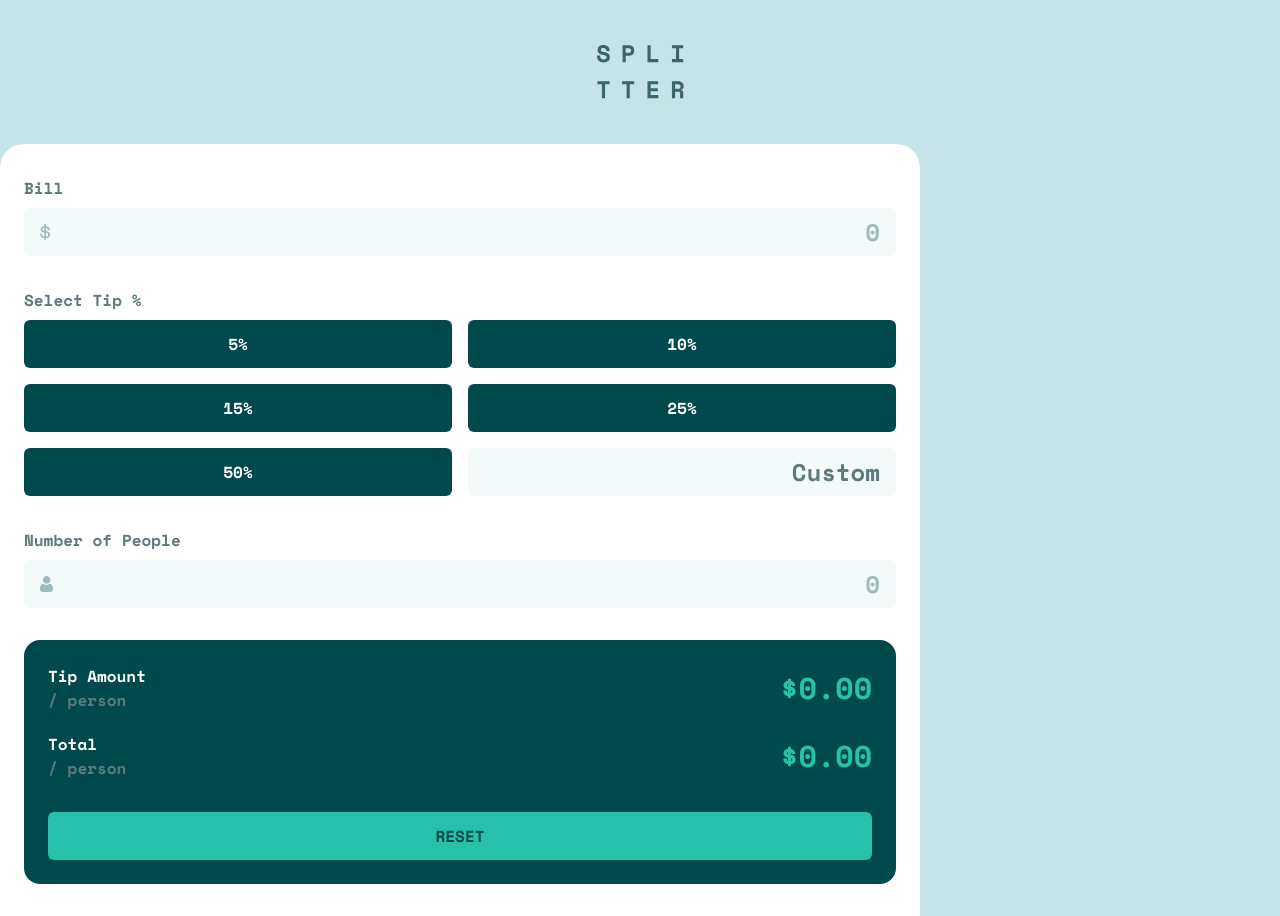
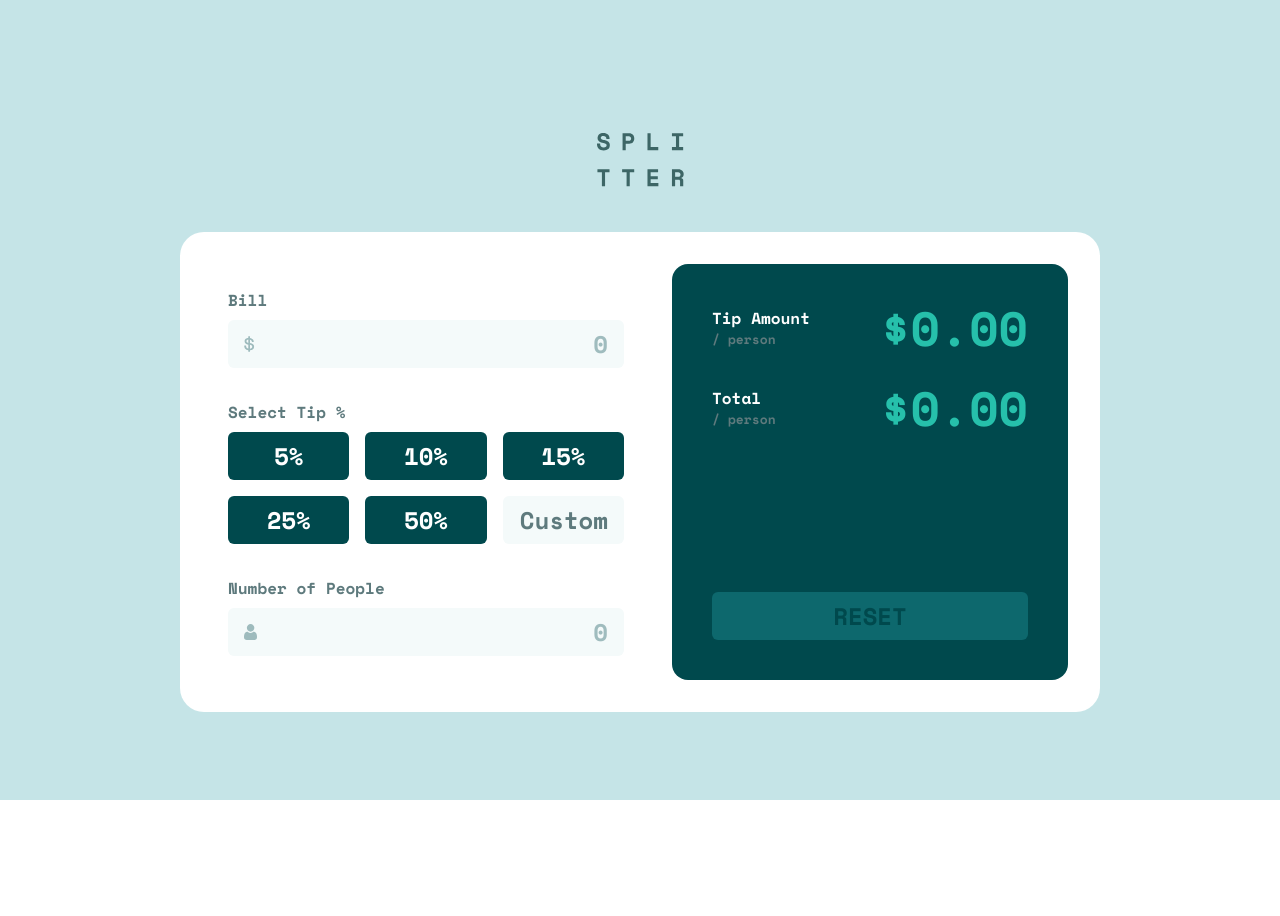
Before and after one commit to danmlarsen/fm-tip-calculator-app2, a React (Vite) app: page / in a window 1280 px wide. After the commit the page ends 800 px from the top, so only its background shows below. Built offline with nearby package versions, Linux system fonts and the light colour scheme.

Commit message:
Calculator mostly complete

```diff
--- a/src/App.tsx
+++ b/src/App.tsx
@@ -1,17 +1,14 @@
 import Calculator from "./components/Calculator";
-import { CalculatorContextProvider } from "./context/CalculatorContext";
 import Logo from "./ui/Logo";
 
 function App() {
   return (
-    <main className="flex min-h-screen bg-cyan-300">
-      <div className="grid w-full grid-rows-[144px_auto]">
+    <main className="flex min-h-screen bg-cyan-300 md:items-center md:px-6">
+      <div className="mx-auto grid w-full max-w-[920px] grid-rows-[144px_auto]">
         <div className="flex items-center justify-center">
           <Logo />
         </div>
-        <CalculatorContextProvider>
-          <Calculator />
-        </CalculatorContextProvider>
+        <Calculator />
       </div>
     </main>
   );
--- a/src/components/Calculator.tsx
+++ b/src/components/Calculator.tsx
@@ -3,10 +3,15 @@ import CalculatorForm from "./CalculatorForm";
 import CalculatorResult from "./CalculatorResult";
 import { Form } from "../ui/Form";
 import { useState } from "react";
+import {
+  calcTipAmountPerPerson,
+  calcTotalAmountPerPerson,
+} from "../utils/utils";
 
 export interface IFormInput {
   bill: string;
   tipPercent: number;
+  customTipPercent: string;
   numPeople: string;
 }
 
@@ -15,6 +20,7 @@ export default function Calculator() {
     defaultValues: {
       bill: "",
       tipPercent: 0,
+      customTipPercent: "",
       numPeople: "",
     },
   });
@@ -25,10 +31,24 @@ export default function Calculator() {
   const handleSubmit: SubmitHandler<IFormInput> = ({
     bill,
     tipPercent,
+    customTipPercent,
     numPeople,
   }) => {
-    const tipAmount = (+bill * (tipPercent / 100)) / +numPeople;
-    const totalAmount = +bill / +numPeople + tipAmount;
+    const activeTipPercent = customTipPercent
+      ? Number(customTipPercent)
+      : tipPercent;
+
+    const tipAmount = calcTipAmountPerPerson({
+      bill: Number(bill),
+      tipPercent: activeTipPercent,
+      numPeople: Number(numPeople),
+    });
+
+    const totalAmount = calcTotalAmountPerPerson({
+      bill: Number(bill),
+      numPeople: Number(numPeople),
+      tipAmount,
+    });
 
     setTotalAmount(totalAmount);
     setTipAmount(tipAmount);
@@ -41,21 +61,28 @@ export default function Calculator() {
   };
 
   return (
+    <div className="grid md:min-h-[480px]">
       <Form {...form}>
-      <form onSubmit={form.handleSubmit(handleSubmit)} noValidate>
-        <div className="flex w-full max-w-[920px] flex-col gap-8 rounded-t-3xl bg-white px-6 py-8">
-          <div>
-            <CalculatorForm form={form} />
+        <form
+          className="grid"
+          onSubmit={form.handleSubmit(handleSubmit)}
+          noValidate
+        >
+          <div className="grid w-full gap-8 rounded-t-3xl bg-white px-6 py-8 md:grid-cols-2 md:gap-12 md:rounded-3xl md:p-8 md:pl-12">
+            <div className="flex items-center justify-center">
+              <CalculatorForm form={form} handleSubmit={handleSubmit} />
             </div>
-          <div className="rounded-2xl bg-cyan-900 p-6 text-white">
+            <div className="grid rounded-2xl bg-cyan-900 p-6 text-white md:p-10">
               <CalculatorResult
                 tipAmount={tipAmount}
                 totalAmount={totalAmount}
                 onReset={handleReset}
+                isDirty={form.formState.isDirty}
               />
             </div>
           </div>
         </form>
       </Form>
+    </div>
   );
 }
--- a/src/components/CalculatorResult.tsx
+++ b/src/components/CalculatorResult.tsx
@@ -4,14 +4,16 @@ export default function CalculatorResult({
   tipAmount,
   totalAmount,
   onReset,
+  isDirty = false,
 }: {
   tipAmount: number;
   totalAmount: number;
   onReset: () => void;
+  isDirty?: boolean;
 }) {
   return (
-    <div className="space-y-8">
-      <div className="space-y-5">
+    <div className="flex flex-col justify-between gap-8">
+      <div className="space-y-5 md:space-y-8">
         <CalculatorResultItem label="Tip Amount" value={tipAmount} />
         <CalculatorResultItem label="Total" value={totalAmount} />
       </div>
@@ -19,7 +21,8 @@ export default function CalculatorResult({
         <Button
           className="w-full bg-cyan-500 uppercase text-cyan-900"
           onClick={onReset}
-          type="button"
+          type="reset"
+          disabled={!isDirty}
         >
           Reset
         </Button>
@@ -39,10 +42,10 @@ function CalculatorResultItem({
     <div className="flex items-center justify-between">
       <div className="flex flex-col">
         <span>{label}</span>
-        <span className="text-cyan-800">/ person</span>
+        <span className="text-[13px] text-cyan-800">/ person</span>
       </div>
-      <div className="text-3xl text-cyan-500">
-        ${value.toFixed(2).toString()}
+      <div className="text-3xl text-cyan-500 md:text-5xl">
+        {`$${value.toFixed(2).toString()}`}
       </div>
     </div>
   );
--- a/src/components/CalculatorTipSelect.tsx
+++ b/src/components/CalculatorTipSelect.tsx
@@ -1,16 +1,25 @@
 import Button from "../ui/Button";
 import { FormControl, FormField, FormItem, FormLabel } from "../ui/Form";
 import Input from "../ui/Input";
-import { UseFormReturn } from "react-hook-form";
+import { SubmitHandler, UseFormReturn } from "react-hook-form";
 import { IFormInput } from "./Calculator";
 
 const tipValues = [5, 10, 15, 25, 50];
 
 export default function CalculatorTipSelect({
   form,
+  handleSubmit,
 }: {
   form: UseFormReturn<IFormInput>;
+  handleSubmit: SubmitHandler<IFormInput>;
 }) {
+  async function triggerSubmit() {
+    const isValid = await form.trigger();
+    if (isValid) {
+      form.handleSubmit(handleSubmit)();
+    }
+  }
+
   return (
     <FormField
       control={form.control}
@@ -19,23 +28,37 @@ export default function CalculatorTipSelect({
         return (
           <FormItem>
             <FormLabel>Select Tip %</FormLabel>
-            <div className="grid grid-cols-2 gap-4">
+            <div className="grid grid-cols-2 gap-4 md:grid-cols-3">
               {tipValues.map((val) => (
                 <Button
                   key={val}
                   className={`${val === field.value ? "bg-cyan-500 text-cyan-900" : ""}`}
-                  onClick={() => form.setValue("tipPercent", val)}
+                  onClick={() => {
+                    form.setValue("tipPercent", val);
+                    form.setValue("customTipPercent", "");
+                    triggerSubmit();
+                  }}
+                  type="button"
                 >
-                  {val}%
+                  {`${val}%`}
                 </Button>
               ))}
+
+              <FormField
+                control={form.control}
+                name="customTipPercent"
+                render={({ field }) => {
+                  return (
                     <FormControl>
                       <Input
                         className="placeholder:text-cyan-800"
                         placeholder="Custom"
-                  onChange={(e) => form.setValue("tipPercent", +e.target.value)}
+                        {...field}
                       />
                     </FormControl>
+                  );
+                }}
+              />
             </div>
           </FormItem>
         );
--- a/src/context/CalculatorContext.tsx
+++ /dev/null
@@ -1,68 +0,0 @@
-import { createContext, Dispatch, useContext, useReducer } from "react";
-
-type CalculatorContextValue = {
-  state: typeof initialState;
-  dispatch: Dispatch<CalculatorAction>;
-};
-
-type TInitialState = {
-  tipPercent: null | number;
-  tipAmount: number;
-  total: number;
-  submitted: boolean;
-};
-
-const initialState: TInitialState = {
-  tipPercent: null,
-  tipAmount: 55.23,
-  total: 123.12,
-  submitted: false,
-};
-
-type CalculatorAction =
-  | { type: "setResult"; payload: { tipAmount: number; total: number } }
-  | { type: "selectTipPercent"; payload: number }
-  // | { type: "updateBill"; payload: number }
-  // | { type: "updateNumPeople"; payload: number }
-  | { type: "reset" };
-
-function reducer(state: typeof initialState, action: CalculatorAction) {
-  switch (action.type) {
-    case "setResult":
-      return { ...state };
-    case "selectTipPercent":
-      return {
-        ...state,
-        tipPercent: action.payload,
-      };
-    // case "updateBill":
-    //   return { ...state, bill: action.payload };
-    // case "updateNumPeople":
-    //   return { ...state, numPeople: action.payload };
-    case "reset":
-      return initialState;
-    default:
-      return state;
-  }
-}
-
-const CalculatorContext = createContext({} as CalculatorContextValue);
-
-export function CalculatorContextProvider({
-  children,
-}: {
-  children: React.ReactNode;
-}) {
-  const [state, dispatch] = useReducer(reducer, initialState);
-
-  return (
-    <CalculatorContext.Provider value={{ state, dispatch }}>
-      {children}
-    </CalculatorContext.Provider>
-  );
-}
-
-export function useCalculator() {
-  const context = useContext(CalculatorContext);
-  return context;
-}
--- a/src/ui/Button.tsx
+++ b/src/ui/Button.tsx
@@ -10,7 +10,7 @@ export default function Button({ children, className, ...props }: TButton) {
   return (
     <button
       className={twMerge(
-        "disabled:bg-cyan-850 inline-flex min-h-12 items-center justify-center rounded-md bg-cyan-900 px-4 text-white transition duration-300 hover:bg-cyan-400 hover:text-cyan-900 disabled:text-cyan-900",
+        "disabled:bg-cyan-850 inline-flex min-h-12 items-center justify-center rounded-md bg-cyan-900 px-4 text-white transition duration-300 hover:bg-cyan-400 hover:text-cyan-900 disabled:text-cyan-900 md:text-2xl",
         className,
       )}
       {...props}
--- a/src/ui/Input.tsx
+++ b/src/ui/Input.tsx
@@ -4,21 +4,21 @@ import { twMerge } from "tailwind-merge";
 interface TInput extends ComponentProps<"input"> {
   className?: string;
   type?: string;
-  isTouched?: boolean;
+  isSubmitted?: boolean;
   invalid?: boolean;
 }
 
 export default function Input({
   className,
   type = "text",
-  isTouched,
+  isSubmitted,
   invalid,
   ...props
 }: TInput) {
   return (
     <input
       className={twMerge(
-        `w-full rounded-md bg-cyan-100 px-4 py-2 text-right text-2xl text-cyan-900 placeholder:text-cyan-900/35 focus:outline-none ${isTouched && !invalid ? "focus:ring focus:ring-cyan-500" : ""} ${invalid ? "ring-red ring" : ""}`,
+        `w-full rounded-md bg-cyan-100 px-4 py-2 text-right text-2xl text-cyan-900 transition duration-300 placeholder:text-cyan-900/35 focus:outline-none ${isSubmitted && !invalid ? "focus:ring focus:ring-cyan-500" : ""} ${invalid ? "ring-red ring" : ""}`,
         className,
       )}
       type={type}
--- /dev/null
+++ b/src/utils/utils.ts
@@ -0,0 +1,19 @@
+export const calcTipAmountPerPerson = ({
+  bill,
+  tipPercent,
+  numPeople,
+}: {
+  bill: number;
+  tipPercent: number;
+  numPeople: number;
+}) => (bill * (tipPercent / 100)) / numPeople;
+
+export const calcTotalAmountPerPerson = ({
+  bill,
+  numPeople,
+  tipAmount,
+}: {
+  bill: number;
+  numPeople: number;
+  tipAmount: number;
+}) => bill / numPeople + tipAmount;
```
Also changed, not shown: src/components/CalculatorForm.tsx (+8 -4 lines), 1 other file (tests, documents, lock files or other folders). Lines whose indentation alone changed are shown as unchanged.
